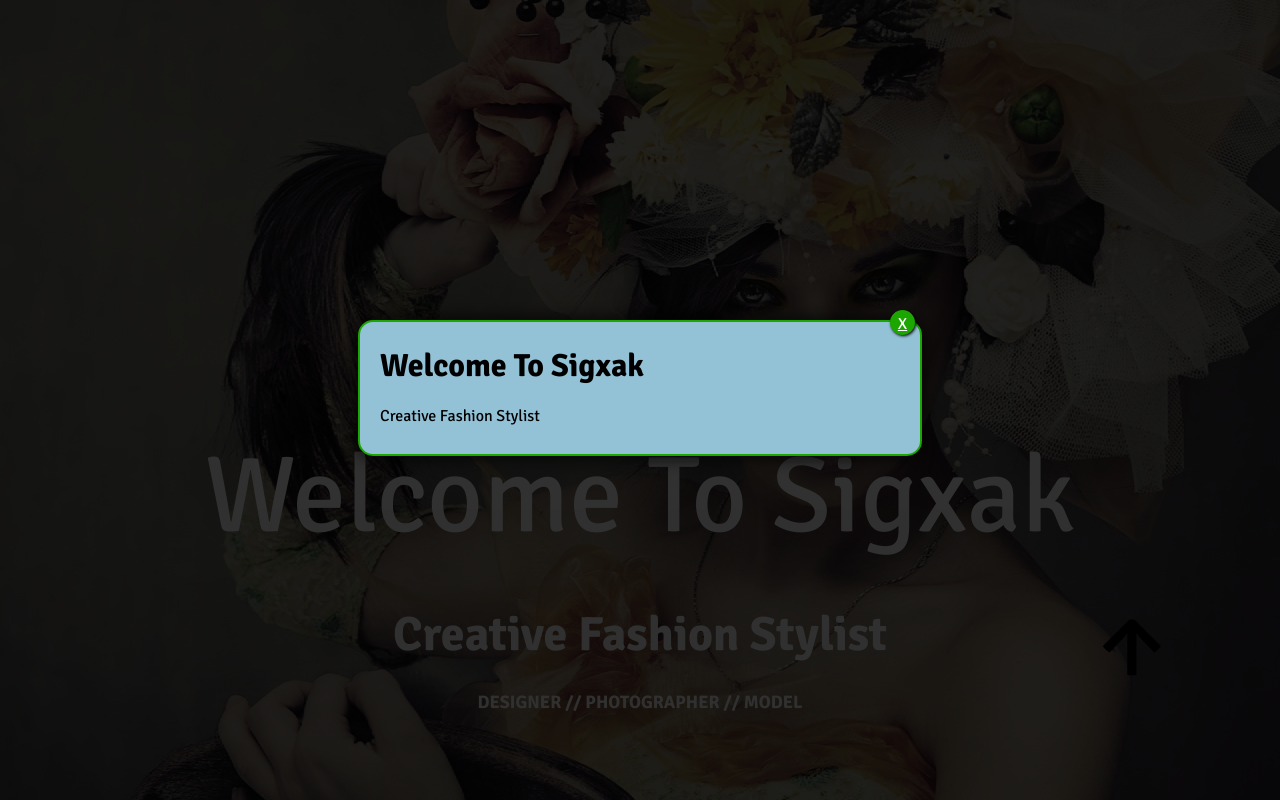
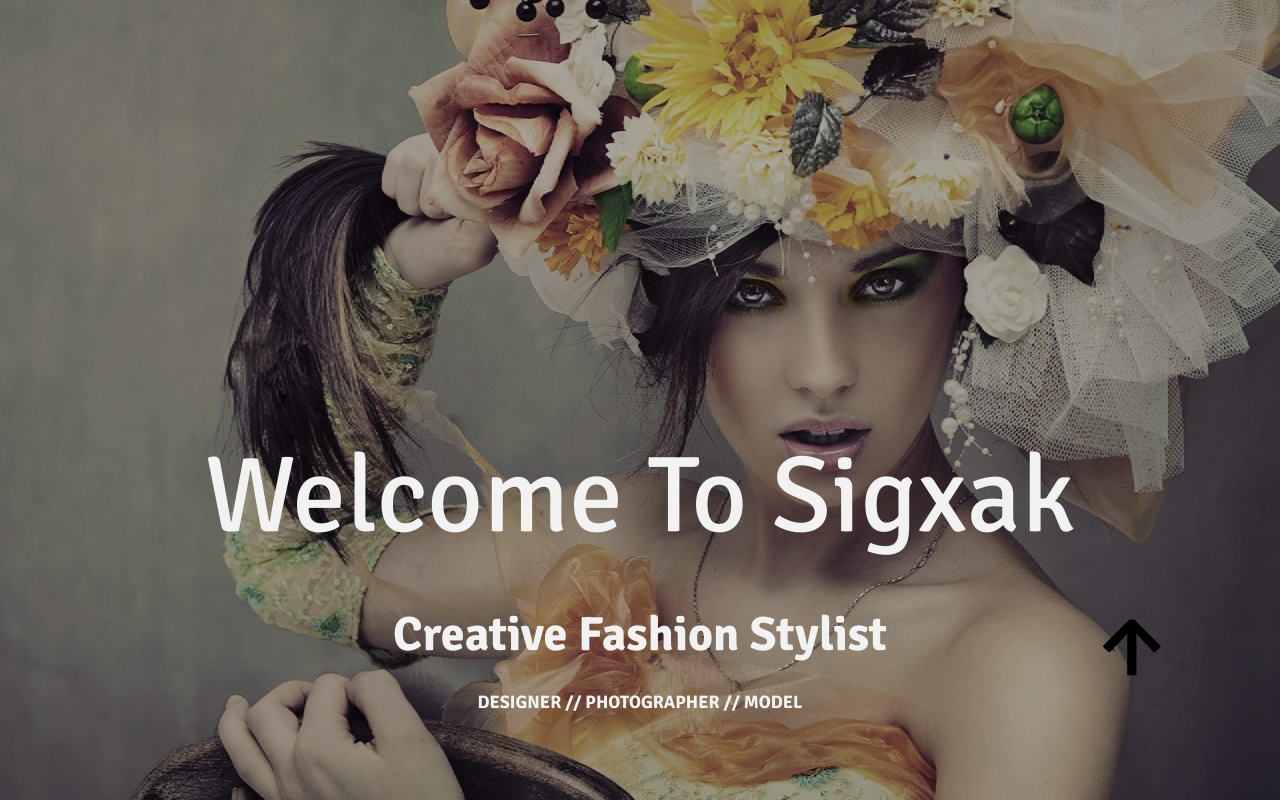
Before and after one commit to andriymakohin/andriymakohin.github.io, a plain HTML site: page dist/index.html in a window 1280 px wide. Shown: the top 800 px of the page. Drawn offline with nearby package versions, Linux system fonts and the light colour scheme; a script that the page names is missing.

Commit message:
Update index.html
clear popup window

```diff
--- a/dist/index.html
+++ b/dist/index.html
@@ -584,13 +584,13 @@
 <div class="copyright">
 	<p>Copyright© 2016 XakBoX. All rights reserved. <a href="#">Privacy Policy</a> | <a href="">Terms of Service</a> | <a href="">Careers</a></p>
 </div>
-<div id="bg_popup">
+<!-- <div id="bg_popup">
 	<div id="popup">
 		<h1>Welcome To Sigxak</h1>
 		<p>Creative Fashion Stylist</p>
 		<a class="close" href="#" title="Закрыть" onclick="document.getElementById('bg_popup').style.display='none'; return false;">X</a>
  	</div>
-</div>
+</div> -->
 
 
 <!-- <div id="cls_ctnr">
```
